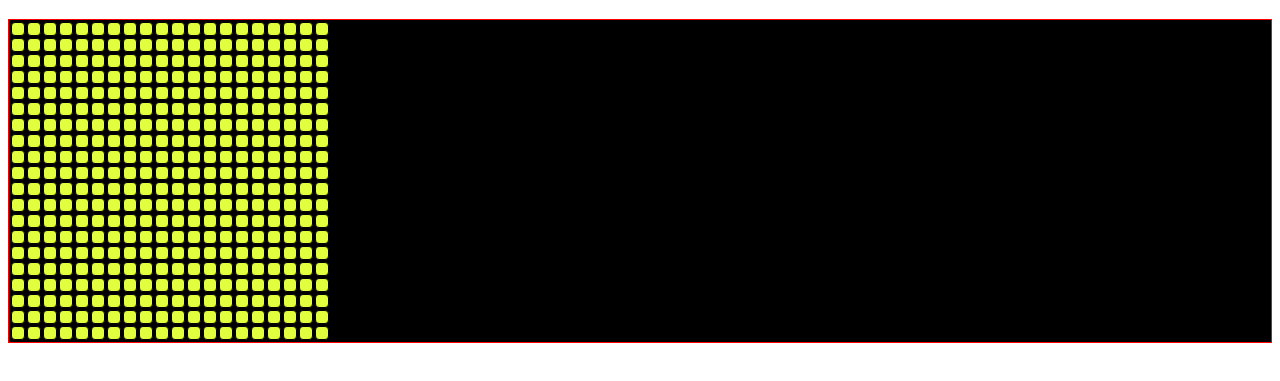
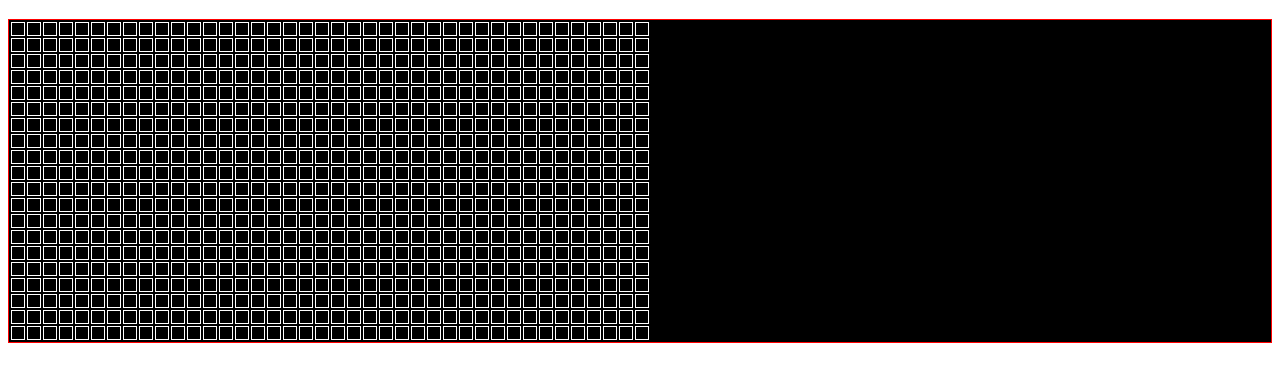
Before and after one commit to facuhero/Life, a plain HTML site: page index.html in a window 1280 px wide. Shown: the part 61-442 px from the top of the page. Drawn offline with Linux system fonts and the light colour scheme.

Commit message:
feat: añado onClickHandler de las celdas

```diff
--- a/src/script.js
+++ b/src/script.js
@@ -1,9 +1,13 @@
 //let board = document.getElementById("board");
 const rows = 20;
-const columns = 20;
+const columns = 40;
 
-const cellOnClickHandler = () => {
-
+function cellOnClickHandler () {
+    if(this.className === 'alive'){
+        this.setAttribute("class","dead");
+        return;
+    }
+    this.setAttribute("class","alive");
 }
 
 const createBoard = () => {
@@ -19,7 +23,7 @@ const createBoard = () => {
         for(let j = 0; j < columns; j++){
             let cell = document.createElement("td");
             cell.setAttribute("id", i + "-" + j);
-            cell.setAttribute("class", "live");
+            cell.setAttribute("class", "dead");
             cell.onclick = cellOnClickHandler;
             tr.appendChild(cell);
         }
--- a/styles.css
+++ b/styles.css
@@ -1,5 +1,6 @@
 #board {
     /* height: 600px; */
+    min-width: 400px;
     border: 1px solid red;
     background-color: #000000;
 }
@@ -7,16 +8,17 @@
 
 td {
     border: 1px solid #000000;
-    border-radius: 3px;
+    /* border-radius: 3px; */
     width: 10px;
     height: 10px;
 }
 
 td.dead {
     background-color: transparent;
+    border: 1px solid white;
 }
 
-td.live {
+td.alive {
     background-color: #e2ff3e;
-    border-radius: 4px;
+    /* border-radius: 4px; */
 }
```
